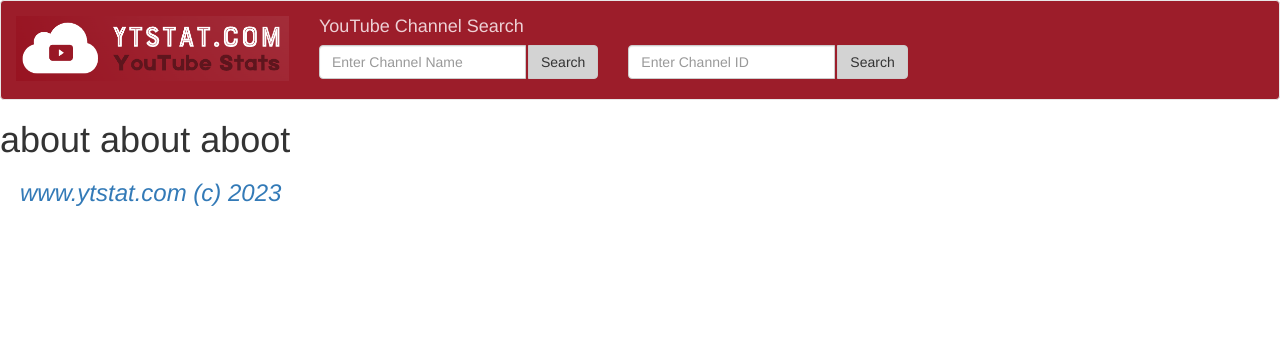
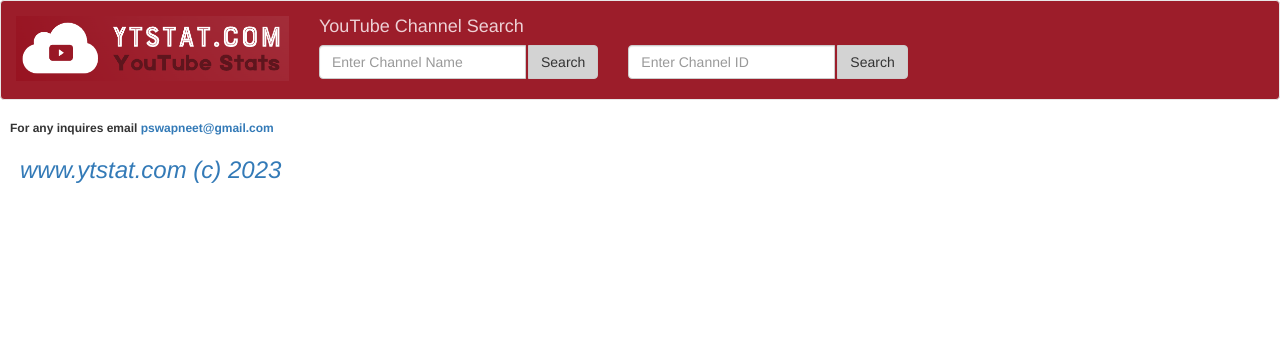
Before and after one commit to pswapneet/yt-stats-flask, a Flask app: page /about in a window 1280 px wide. Shown: the top 360 px of the page. Run offline with Flask 2, Linux system fonts and the light colour scheme; some libraries are stand-ins or nearby versions.

Commit message:
mkay aboot

```diff
--- a/static/css/bstrap.css
+++ b/static/css/bstrap.css
@@ -31,3 +31,9 @@ h3.footer {
     margin-left: 20px;
 
   }
+
+.about {
+  margin: 10px;
+  font-size: 12px;
+  font-weight: bold;
+}
--- a/templates/about.html
+++ b/templates/about.html
@@ -3,5 +3,5 @@
 {% block title %}ytstat.com | About{% endblock %}
 
 {% block content %}
-    <h1>about about aboot</h1>
+    <p class="about">For any inquires email <a href="mailto: pswapneet@gmail.com">pswapneet@gmail.com</a></p>
 {% endblock %}
```
